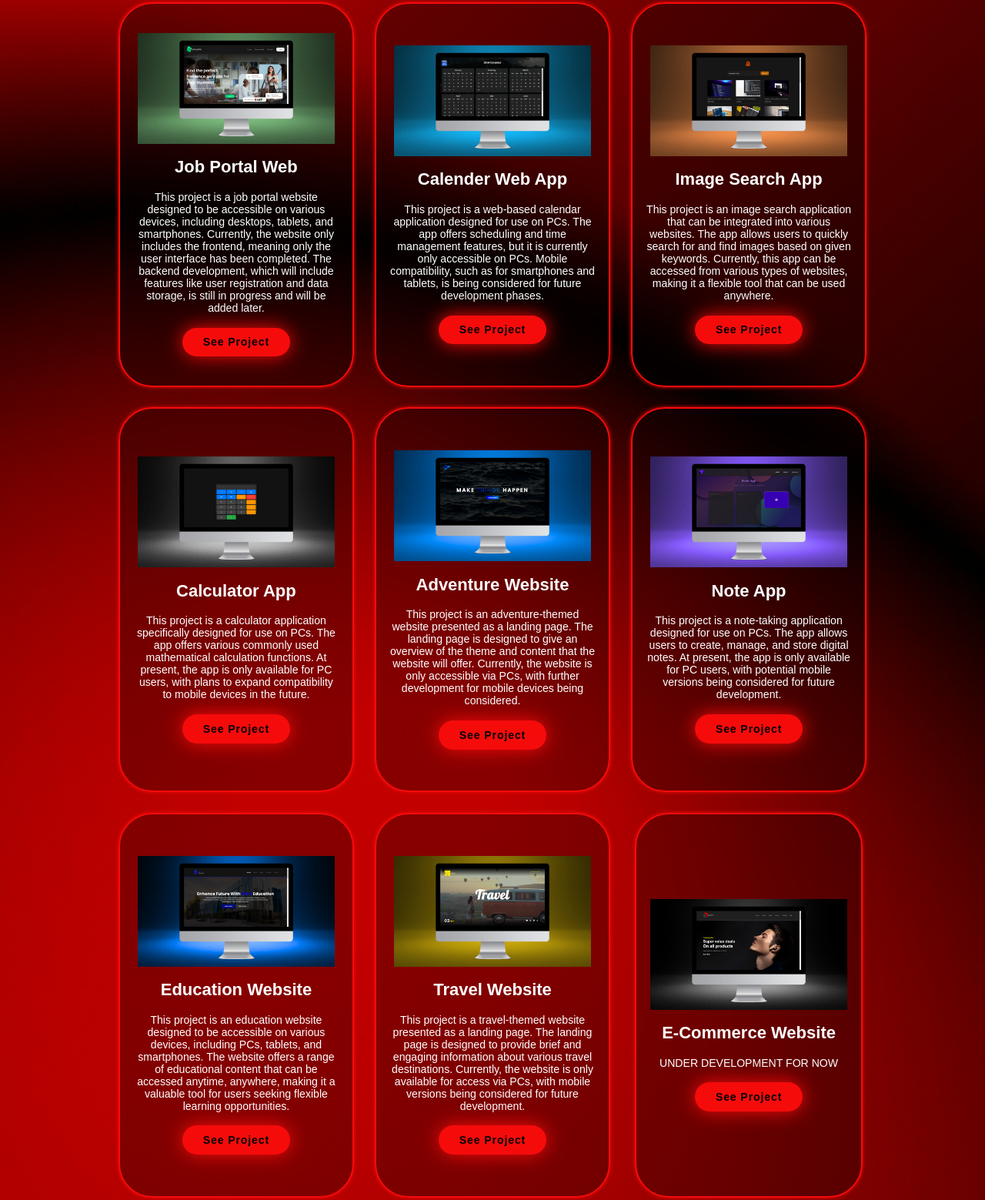
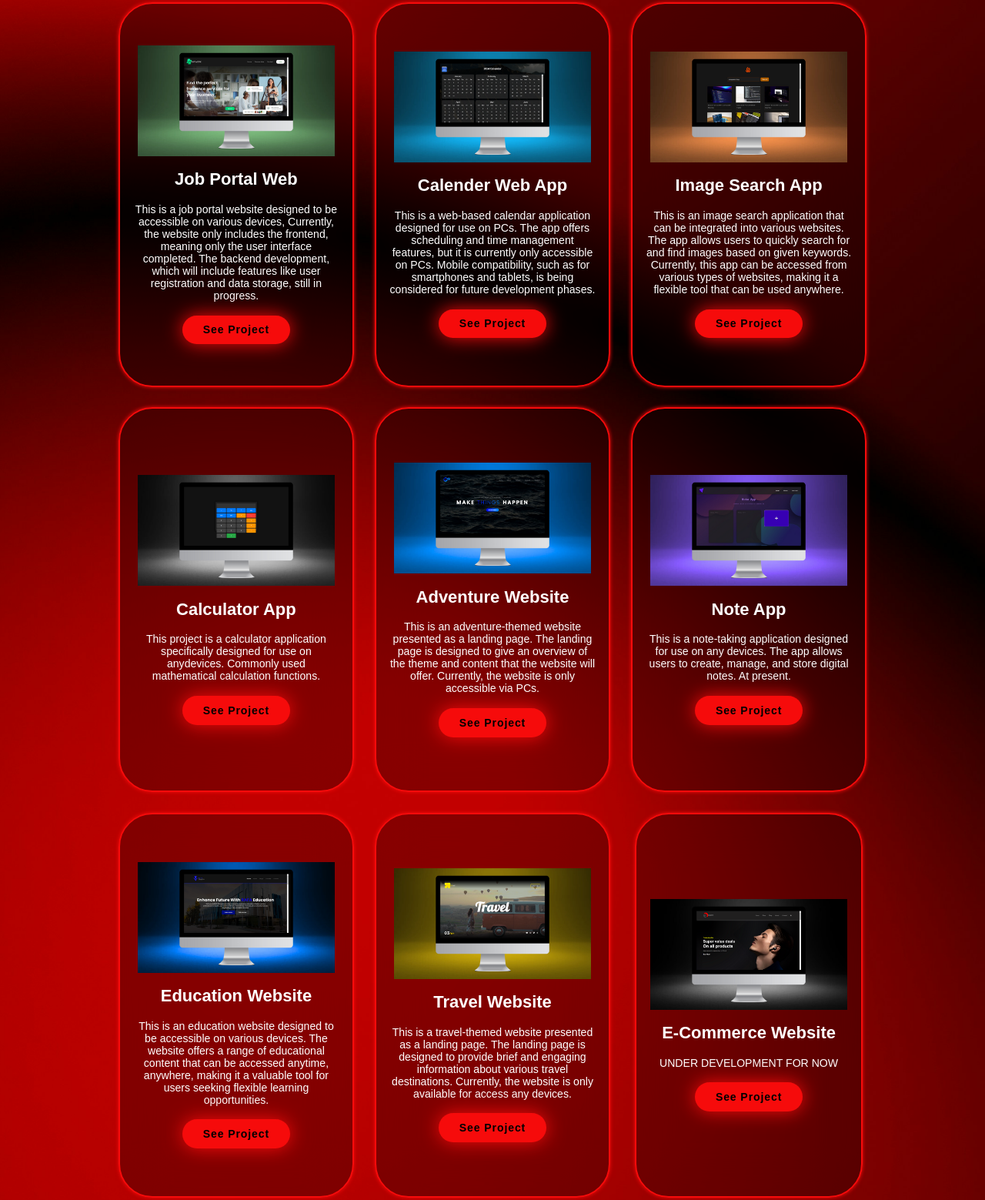
Before and after one commit to Rafaeltarigan/personal, a plain HTML site: page index.html in a window 1280 px wide. Shown: the part 2634-4193 px from the top of the page at 77% size. Drawn offline with nearby package versions, Linux system fonts and the light colour scheme; animation ran at ten frames a second.

Commit message:
index.html

```diff
--- a/index.html
+++ b/index.html
@@ -123,7 +123,7 @@
 
                 <h3>Job Portal Web</h3>
 
-                <p>This project is a job portal website designed to be accessible on various devices, including desktops, tablets, and smartphones. Currently, the website only includes the frontend, meaning only the user interface has been completed. The backend development, which will include features like user registration and data storage, is still in progress and will be added later.</p>
+                <p>This is a job portal website designed to be accessible on various devices, Currently, the website only includes the frontend, meaning only the user interface completed. The backend development, which will include features like user registration and data storage, still in progress.</p>
                 <a href="https://rafaeltarigan.github.io/Job-Portal-Website/" class="btn">See Project</a>
             </div>
 
@@ -132,7 +132,7 @@
 
                 <h3>Calender Web App</h3>
 
-                <p>This project is a web-based calendar application designed for use on PCs. The app offers scheduling and time management features, but it is currently only accessible on PCs. Mobile compatibility, such as for smartphones and tablets, is being considered for future development phases.</p>
+                <p>This is a web-based calendar application designed for use on PCs. The app offers scheduling and time management features, but it is currently only accessible on PCs. Mobile compatibility, such as for smartphones and tablets, is being considered for future development phases.</p>
                 <a href="https://rafaeltarigan.github.io/Calender-App/" class="btn">See Project</a>
             </div>
 
@@ -141,7 +141,7 @@
 
                 <h3>Image Search App</h3>
 
-                <p>This project is an image search application that can be integrated into various websites. The app allows users to quickly search for and find images based on given keywords. Currently, this app can be accessed from various types of websites, making it a flexible tool that can be used anywhere.</p>
+                <p>This is an image search application that can be integrated into various websites. The app allows users to quickly search for and find images based on given keywords. Currently, this app can be accessed from various types of websites, making it a flexible tool that can be used anywhere.</p>
                 <a href="https://rafaeltarigan.github.io/Image-Search-App/" class="btn">See Project</a>
             </div>
 
@@ -150,7 +150,7 @@
 
                 <h3>Calculator App</h3>
 
-                <p>This project is a calculator application specifically designed for use on PCs. The app offers various commonly used mathematical calculation functions. At present, the app is only available for PC users, with plans to expand compatibility to mobile devices in the future.</p>
+                <p>This project is a calculator application specifically designed for use on anydevices. Commonly used mathematical calculation functions.</p>
                 <a href="https://rafaeltarigan.github.io/Calculator-App/" class="btn">See Project</a>
             </div>
 
@@ -159,7 +159,7 @@
 
                 <h3>Adventure Website</h3>
 
-                <p>This project is an adventure-themed website presented as a landing page. The landing page is designed to give an overview of the theme and content that the website will offer. Currently, the website is only accessible via PCs, with further development for mobile devices being considered.</p>
+                <p>This is an adventure-themed website presented as a landing page. The landing page is designed to give an overview of the theme and content that the website will offer. Currently, the website is only accessible via PCs.</p>
                 <a href="https://rafaeltarigan.github.io/Advanture-Website/" class="btn">See Project</a>
             </div>
 
@@ -168,7 +168,7 @@
 
                 <h3>Note App</h3>
 
-                <p>This project is a note-taking application designed for use on PCs. The app allows users to create, manage, and store digital notes. At present, the app is only available for PC users, with potential mobile versions being considered for future development.</p>
+                <p>This is a note-taking application designed for use on any devices. The app allows users to create, manage, and store digital notes. At present.</p>
                 <a href="https://rafaeltarigan.github.io/Note-App/" class="btn">See Project</a>
             </div>
 
@@ -177,7 +177,7 @@
 
                 <h3>Education Website</h3>
 
-                <p>This project is an education website designed to be accessible on various devices, including PCs, tablets, and smartphones. The website offers a range of educational content that can be accessed anytime, anywhere, making it a valuable tool for users seeking flexible learning opportunities.</p>
+                <p>This is an education website designed to be accessible on various devices. The website offers a range of educational content that can be accessed anytime, anywhere, making it a valuable tool for users seeking flexible learning opportunities.</p>
                 <a href="https://rafaeltarigan.github.io/Education-Website/" class="btn">See Project</a>
             </div>
 
@@ -186,7 +186,7 @@
 
                 <h3>Travel Website</h3>
 
-                <p>This project is a travel-themed website presented as a landing page. The landing page is designed to provide brief and engaging information about various travel destinations. Currently, the website is only available for access via PCs, with mobile versions being considered for future development.</p>
+                <p>This is a travel-themed website presented as a landing page. The landing page is designed to provide brief and engaging information about various travel destinations. Currently, the website is only available for access any devices.</p>
                 <a href="https://rafaeltarigan.github.io/Travel-Landpage/" class="btn">See Project</a>
             </div>
 
```
